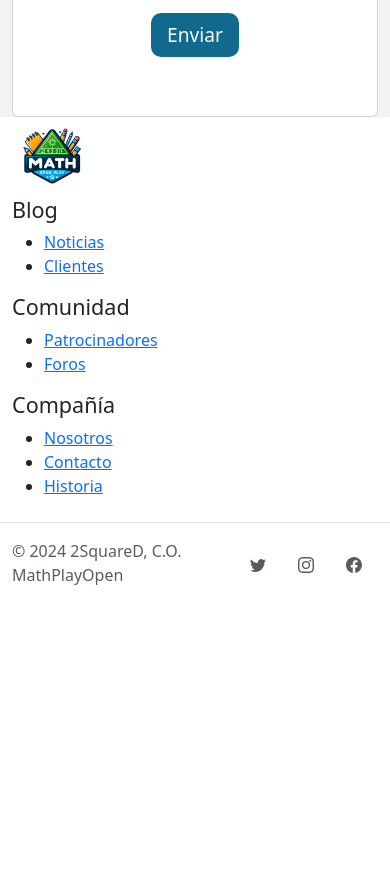
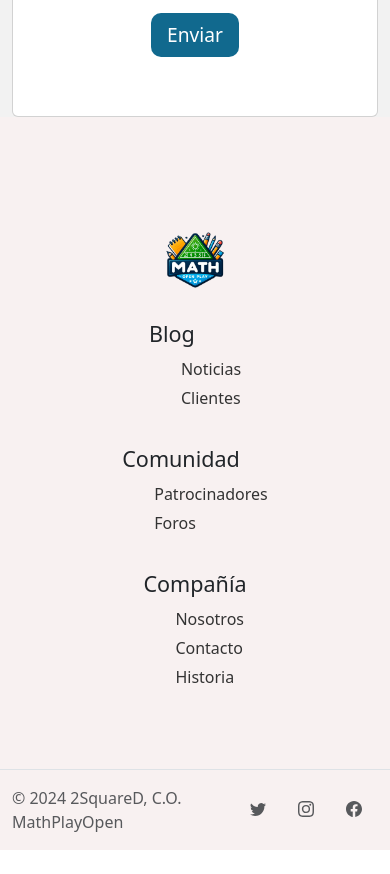
Before and after one commit to OpenSourceWX52-2024/upc-pre-202401--si729-WX52-2SquareD-Landing-Page, a plain HTML site: page index.html in a window 390 px wide. Shown: the part 4381-5255 px from the top of the page. Before the commit the page ends 5008 px from the top, so only its background shows below. Drawn offline with nearby package versions, Linux system fonts and the light colour scheme.

Commit message:
feat: Add footer style
Add footer style in styles.css

```diff
--- a/styles.css
+++ b/styles.css
@@ -240,3 +240,56 @@ section h2 {
     border-radius: 0px 0px 20px 20px;
     background-color: #11698E;
 }
+.footer {
+    display: flex;
+    flex-wrap: wrap;
+    justify-content: flex-start;
+    align-items: flex-start;
+    padding: 20px;
+}
+
+.column {
+    flex: 1;
+    margin-right: 20px;
+}
+
+.column:last-child {
+    margin-right: 0;
+}
+
+.column h4 {
+    margin-bottom: 10px;
+}
+
+ul {
+    list-style: none;
+    padding: 0;
+    margin: 0;
+}
+
+ul li {
+    margin-bottom: 5px;
+}
+
+ul li a {
+    text-decoration: none;
+    color: #333;
+}
+.container-foot{
+    background-color: #F8F1F1;
+    padding-top: 10vh;
+}
+/* Responsive */
+@media screen and (max-width: 768px) {
+    .footer {
+        flex-direction: column;
+        justify-content: center;
+        align-items: center;
+
+    }
+
+    .column {
+        margin-right: 0;
+        margin-bottom: 20px;
+    }
+}
```
